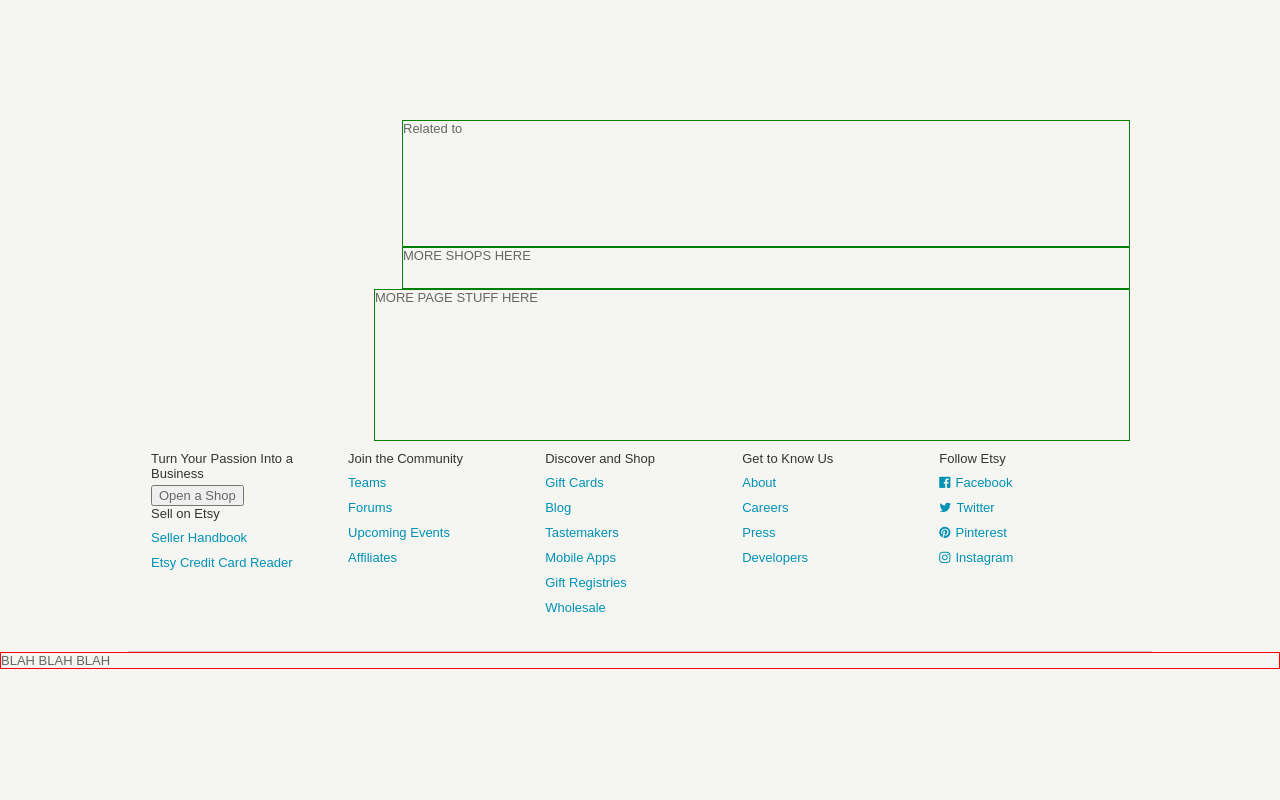
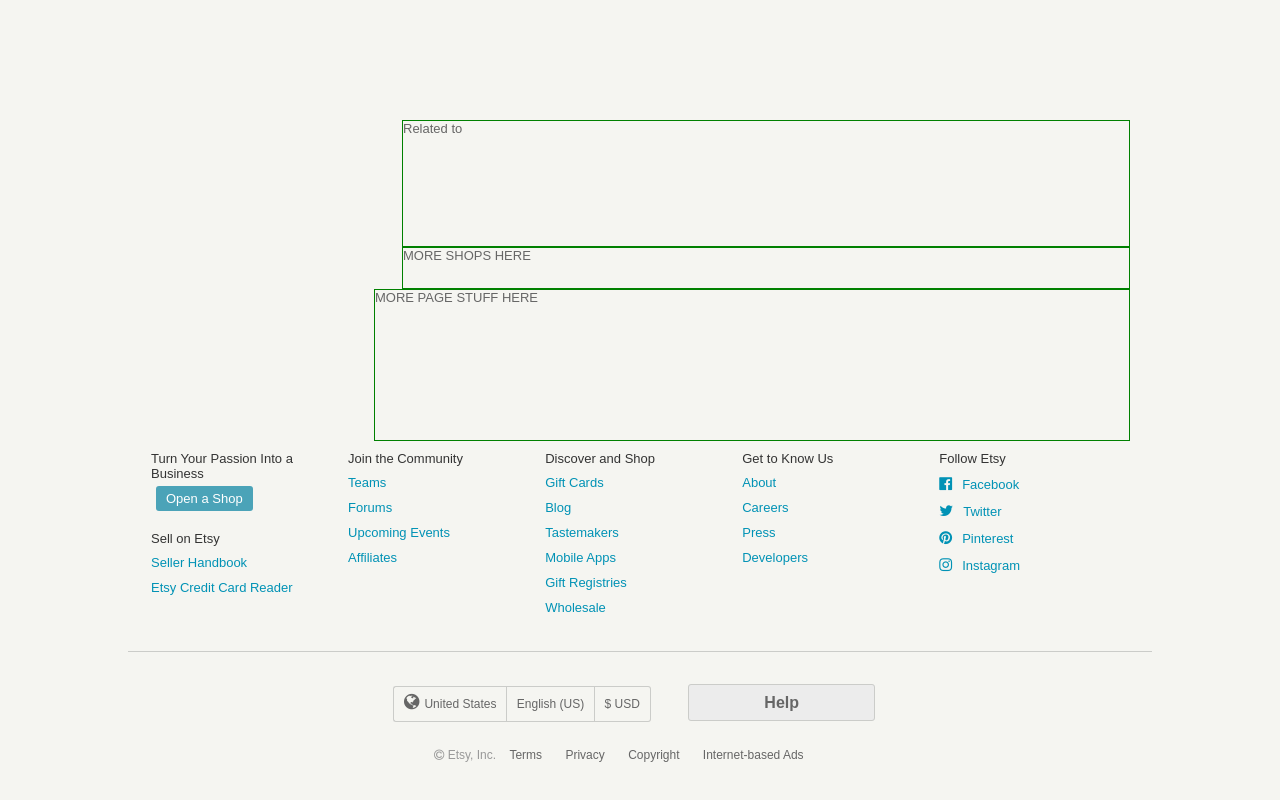
Before and after one commit to mrbrianleo/etsy, a plain HTML site: page index.html in a window 1280 px wide. Shown: the part 2162-2962 px from the top of the page. Before the commit the page ends 2831 px from the top, so only its background shows below. Drawn offline with nearby package versions, Linux system fonts and the light colour scheme.

Commit message:
footer complete

```diff
--- a/index.html
+++ b/index.html
@@ -110,53 +110,73 @@
       <div class="footer-container">
         <div class="col1 footer-col">
           <h4>Turn Your Passion Into a Business</h4>
-          <button>Open a Shop</button>
+          <div class="open-shop"><a href="https://www.etsy.com/sell/?ref=ftr">Open a Shop</a></div>
           <h4>Sell on Etsy</h4>
           <ul>
-            <li>Seller Handbook</li>
-            <li>Etsy Credit Card Reader</li>
+            <li><a href="https://blog.etsy.com/en/category/seller-handbook/?ref=ftr">Seller Handbook</a></li>
+            <li><a href="https://www.etsy.com/reader?ref=ftr">Etsy Credit Card Reader</a></li>
           </ul>
         </div>
         <div class="col2 footer-col">
           <h4>Join the Community</h4>
           <ul>
-            <li>Teams</li>
-            <li>Forums</li>
-            <li>Upcoming Events</li>
-            <li>Affiliates</li>
+            <li><a href="https://www.etsy.com/teams/?ref=ftr">Teams</a></li>
+            <li><a href="https://www.etsy.com/forums/?ref=ftr">Forums</a></li>
+            <li><a href="https://www.etsy.com/community/events/?ref=ftr">Upcoming Events</a></li>
+            <li><a href="https://www.etsy.com/affiliates?ref=ftr">Affiliates</a></li>
           </ul>
         </div>
         <div class="col3 footer-col">
           <h4>Discover and Shop</h4>
           <ul>
-            <li>Gift Cards</li>
-            <li>Blog</li>
-            <li>Tastemakers</li>
-            <li>Mobile Apps</li>
-            <li>Gift Registries</li>
-            <li>Wholesale</li>
+            <li><a href="https://www.etsy.com/giftcards/?ref=ftr">Gift Cards</a></li>
+            <li><a href="https://www.etsy.com/blog/en/?ref=ftr">Blog</a></li>
+            <li><a href="https://www.etsy.com/pages/?ref=ftr">Tastemakers</a></li>
+            <li><a href="https://www.etsy.com/mobile/?ref=ftr">Mobile Apps</a></li>
+            <li><a href="https://www.etsy.com/registry/?ref=ftr">Gift Registries</a></li>
+            <li><a href="https://www.etsy.com/wholesale?ref=ftr">Wholesale</a></li>
           </ul>
         </div>
         <div class="col4 footer-col">
           <h4>Get to Know Us</h4>
           <ul>
-            <li>About</li>
-            <li>Careers</li>
-            <li>Press</li>
-            <li>Developers</li>
+            <li><a href="https://www.etsy.com/about/?ref=ftr">About</a></li>
+            <li><a href="https://www.etsy.com/careers/?ref=ftr">Careers</a></li>
+            <li><a href="https://www.etsy.com/press/?ref=ftr">Press</a></li>
+            <li><a href="https://www.etsy.com/developers/?ref=ftr">Developers</a></li>
           </ul>
         </div>
         <div class="col5 footer-col">
           <h4>Follow Etsy</h4>
           <ul>
-            <li><span><i class="fa fa-facebook-official fa-1x"></i></span>Facebook</li>
-            <li><span><i class="fa fa-twitter fa-1x"></i></span>Twitter</li>
-            <li><span><i class="fa fa-pinterest fa-1x"></i></span>Pinterest</li>
-            <li><span><i class="fa fa-instagram fa-1x"></i></span>Instagram</li>
+            <li><a href="https://www.facebook.com/Etsy/"><span><i class="fa fa-facebook-official fa-1x"></i></span>Facebook</a></li>
+            <li><a href="https://twitter.com/etsy/"><span><i class="fa fa-twitter fa-1x"></i></span>Twitter</a></li>
+            <li><a href="http://www.pinterest.com/etsy/"><span><i class="fa fa-pinterest fa-1x"></i></span>Pinterest</a></li>
+            <li><a href="http://instagram.com/etsy"><span><i class="fa fa-instagram fa-1x"></i></span>Instagram</a></li>
           </ul>
         </div>
       </div>
     </div>
-    <div class="footer">BLAH BLAH BLAH</div>
+    <div class="footer">
+      <div class="footer-wrapper">
+        <div>
+          <div class="region">
+            <a href="#"><span><i class="fa fa-globe fa-1x"></i></span>United States</a>
+            <a href="#">English (US)</a>
+            <a href="#">$ USD</a>
+          </div>
+          <div class="help">
+            <a href="https://www.etsy.com/help/?ref=ftr">Help</a>
+          </div>
+        </div>
+        <div class="contact">
+          <span><i class="fa fa-copyright fa-1x"></i> Etsy, Inc.</span>
+          <a href="https://www.etsy.com/help/article/479/?ref=ftr">Terms</a>
+          <a href="https://www.etsy.com/help/article/480/?ref=ftr">Privacy</a>
+          <a href="https://www.etsy.com/help/article/482/?ref=ftr">Copyright</a>
+          <a href="https://www.etsy.com/help/article/3293?ref=ftr">Internet-based Ads</a>
+        </div>
+      </div>
+    </div>
   </body>
 </html>
--- a/main.css
+++ b/main.css
@@ -282,7 +282,9 @@ textarea, input {
 }
 
 .footer {
-  border: 1px solid red;
+  width: 980px;
+  margin: 40px auto;
+  font-size: 12px;
 }
 
 .footer-container {
@@ -304,7 +306,102 @@ textarea, input {
 }
 
 .col5 span {
+  padding-right: 10px;
+  font-size: 15px;
+  text-align: center;
+}
+
+.col5 span:nth-child(3) {
+  padding-right: 13px;
+}
+
+.open-shop {
+  margin: 10px 5px 25px 5px;
+}
+
+.open-shop a {
+  padding: 5px 10px;
+  color: #fff;
+  background-color: #4ba3b8;
+  border-radius: 3px;
+}
+
+.open-shop a:hover {
+  background-color: #0192B5;
+  text-decoration: none;
+}
+
+.region {
+  width: 290px;
+  margin: 0 auto;
+  display: inline-block;
+}
+
+.region a {
+  padding: 10px 10px;
+  color: #666;
+  background-color: none;
+  border: 1px solid #cbccc9;
+  margin: -2px;
+}
+
+.region a:first-child {
+  border-radius: 3px 0 0 3px;
+  border-right: none;
+}
+
+.region a:last-child {
+  border-radius: 0 3px 3px 0;
+  border-left: none;
+}
+
+.region a:hover {
+  background-color: rgba(1, 146, 181, 0.27);
+  text-decoration: none;
+  color: #0192B5;
+}
+
+.region span {
   padding-right: 5px;
+  font-size: large;
+}
+
+.help {
+  display: inline-block;
+}
+
+.help a {
+  padding: 9px 75px;
+  color: #666;
+  background-color: #ececec;
+  border-radius: 3px;
+  border: 1px solid #cbccc9;
+  font-size: 16px;
+  font-weight: bold;
+  line-height: 13px;
+}
+
+.help a:hover {
+  background-color: #d2d2d2;
+  text-decoration: none;
+}
+
+.footer-wrapper {
+  width: 50%;
+  margin: 20px auto;
+}
+
+.contact {
+  width: 412px;
+  margin: 35px auto;
+}
+
+.contact a {
+  padding: 0 10px;
+}
+
+.contact span {
+  color: #999;
 }
 
 
```
